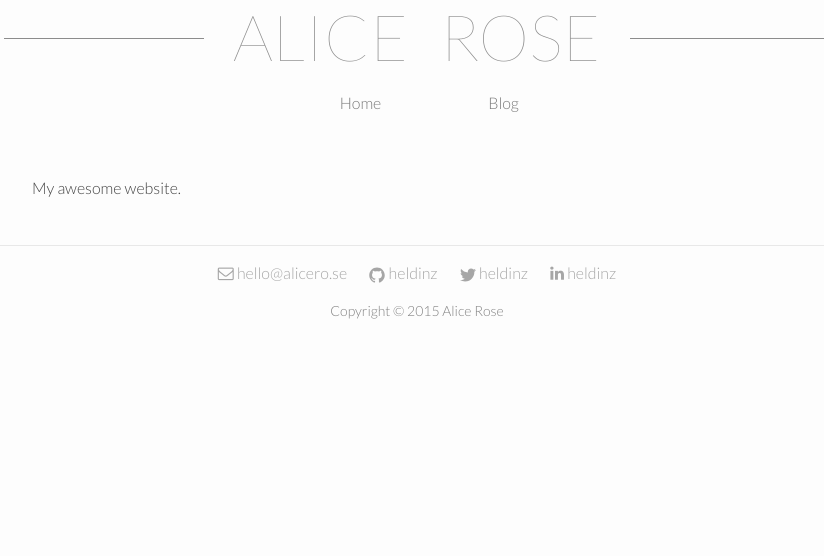
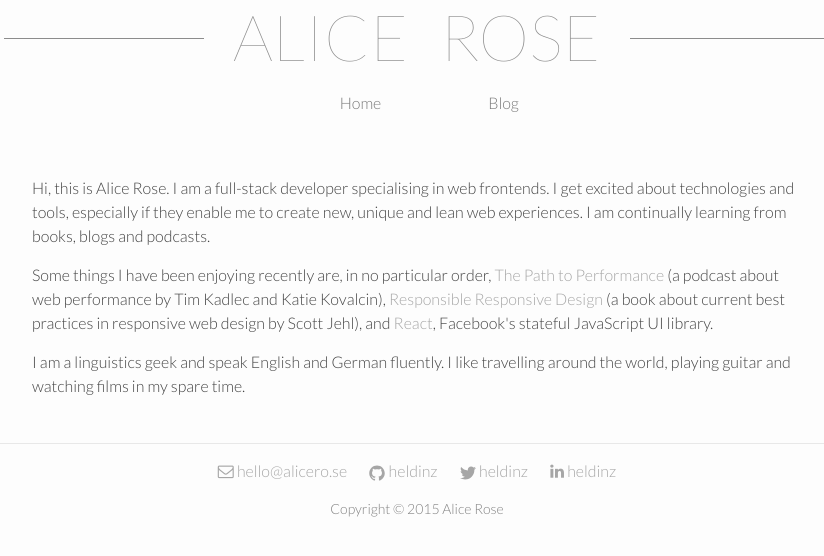
Before and after one commit to heldinz/heldinz.github.io, a Jekyll site: the page built from index.html, in a window 1280 px wide. Shown: the top 556 px of the page, without its empty margins (223-1047 px from the left). Built offline with Jekyll 4.4.1, drawn with Linux system fonts in a browser that asks for light colours; nearby versions of some CDN libraries.

Commit message:
Added home page content

```diff
--- a/index.html
+++ b/index.html
@@ -4,10 +4,26 @@ layout: default
 
 <div class="home">
 
-  <h1 class="page-heading">Home</h1>
+  <p>
+    Hi, this is Alice Rose. I am a full-stack developer specialising in web frontends.
+    I get excited about technologies and tools, especially if they enable me to create new,
+    unique and lean web experiences. I am continually learning from books, blogs and
+    podcasts.
+  </p>
 
   <p>
-    My awesome website.
+    Some things I have been enjoying recently are, in no particular order,
+    <a href="http://pathtoperf.com/">The Path to Performance</a> (a podcast
+    about web performance by Tim Kadlec and Katie Kovalcin),
+    <a href="http://abookapart.com/products/responsible-responsive-design">Responsible
+    Responsive Design</a> (a book about current best practices in responsive web
+    design by Scott Jehl), and <a href="https://facebook.github.io/react/">React</a>,
+    Facebook's stateful JavaScript UI library.
+  </p>
+
+  <p>
+    I am a linguistics geek and speak English and German fluently.
+    I like travelling around the world, playing guitar and watching films in my spare time.
   </p>
 
 </div>
```
